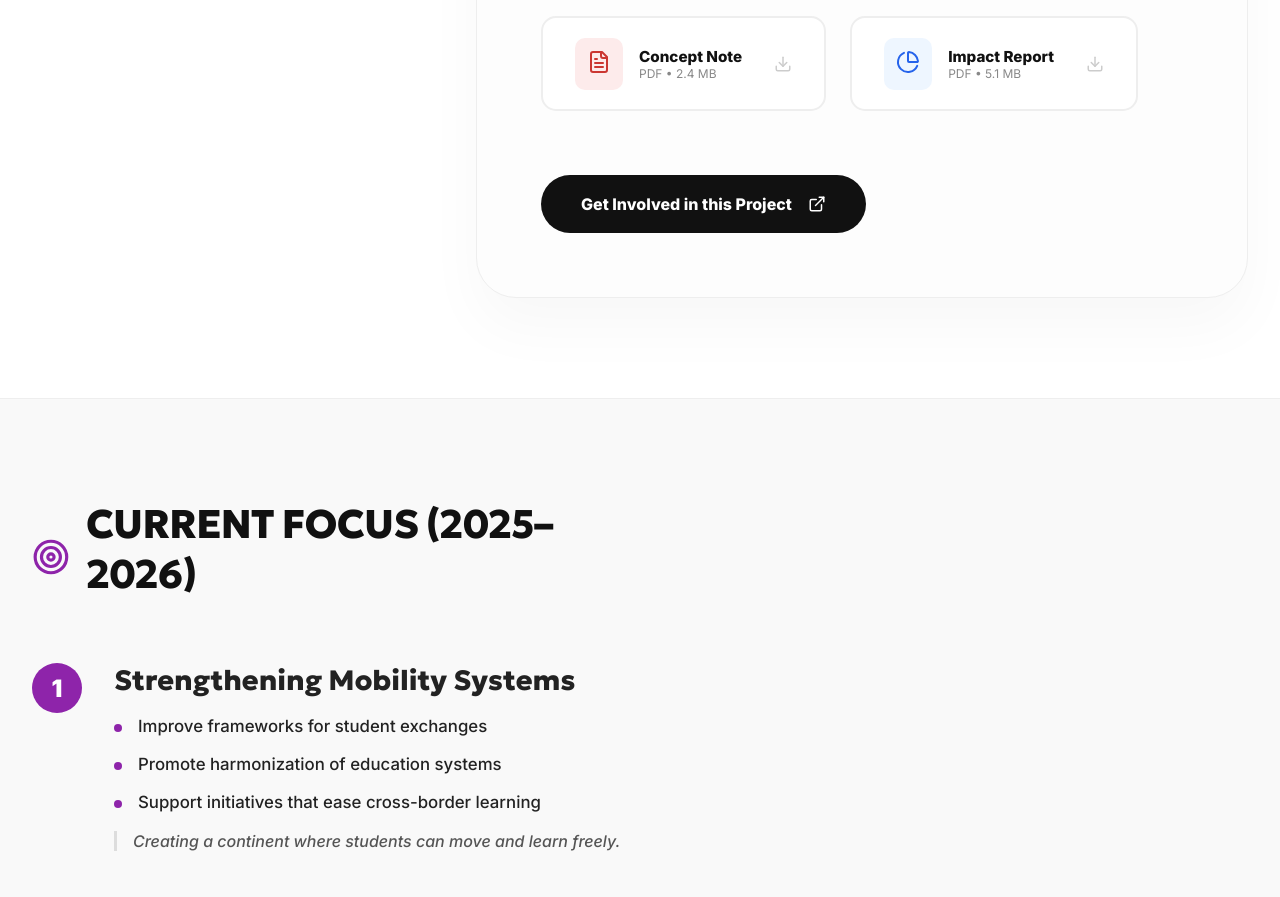
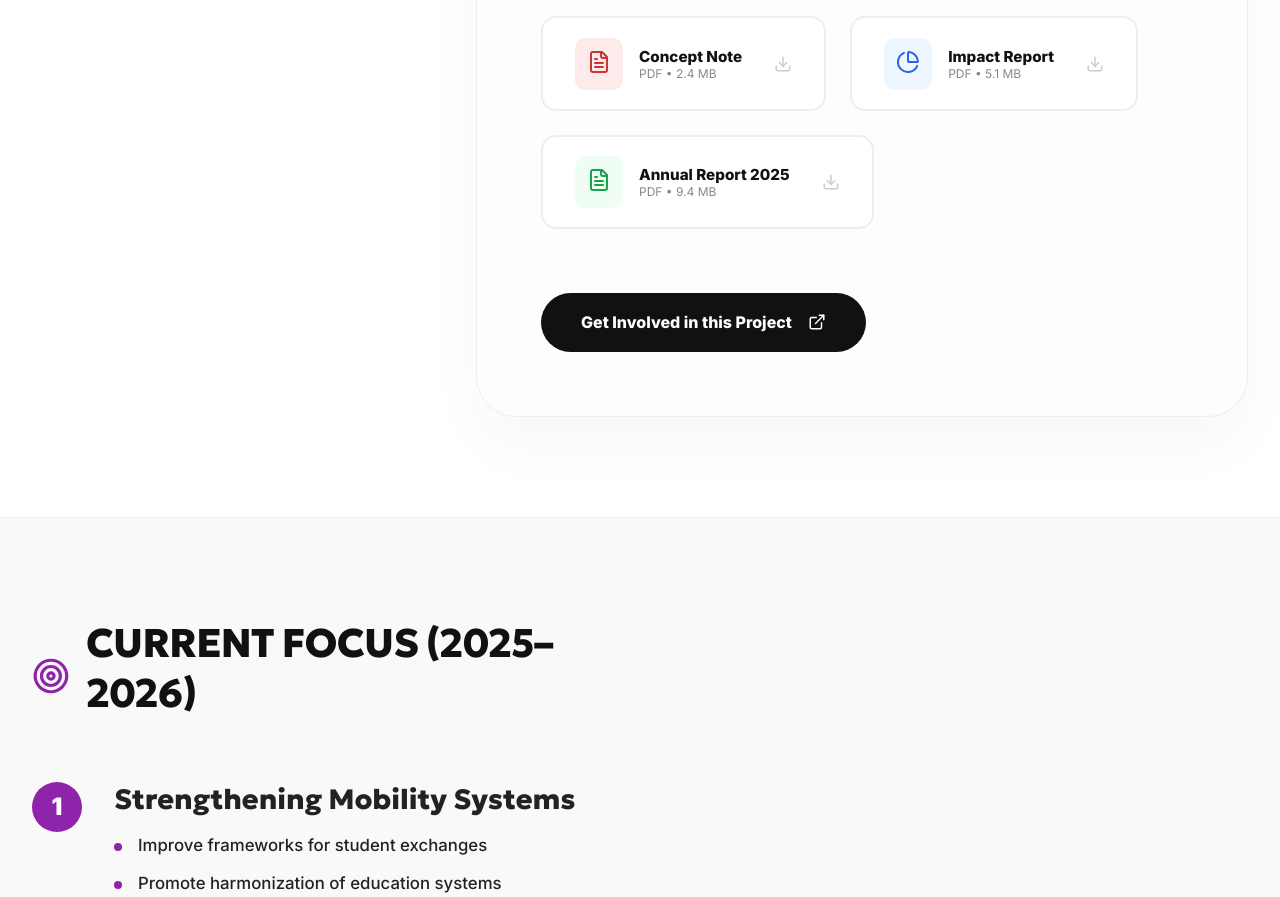
Before and after one commit to justkoby/aasu, a React (Vite) app: page /priority/migration in a window 1280 px wide. Shown: the part 4400-5297 px from the top of the page. Built offline with nearby package versions, Linux system fonts and the light colour scheme.

Commit message:
feat: add AASU Annual Report 2025

```diff
--- a/src/components/ProjectExplorer.jsx
+++ b/src/components/ProjectExplorer.jsx
@@ -357,6 +357,34 @@ const ProjectExplorer = ({ hideTabs = false, pillarIndex = 0 }) => {
                       </div>
                       <Download size={18} style={{ color: '#ccc', marginLeft: '1rem' }} />
                     </a>
+
+                    <a
+                      href="/AASU 2025 report.pdf"
+                      download
+                      target="_blank"
+                      className="download-btn"
+                      style={{
+                        display: 'flex',
+                        alignItems: 'center',
+                        gap: '1rem',
+                        padding: '1.2rem 2rem',
+                        borderRadius: '15px',
+                        backgroundColor: '#fff',
+                        border: '2px solid #eee',
+                        cursor: 'pointer',
+                        transition: 'all 0.3s ease',
+                        textDecoration: 'none'
+                      }}
+                    >
+                      <div style={{ backgroundColor: '#f0fdf4', color: '#16a34a', padding: '0.75rem', borderRadius: '10px' }}>
+                        <FileText size={24} />
+                      </div>
+                      <div style={{ textAlign: 'left' }}>
+                        <span style={{ display: 'block', fontWeight: 800, fontSize: '0.95rem', color: '#111' }}>Annual Report 2025</span>
+                        <span style={{ display: 'block', fontSize: '0.75rem', color: '#888' }}>PDF • 9.4 MB</span>
+                      </div>
+                      <Download size={18} style={{ color: '#ccc', marginLeft: '1rem' }} />
+                    </a>
                   </div>
                 </div>
 
--- a/src/data/assistantData.js
+++ b/src/data/assistantData.js
@@ -3,6 +3,7 @@ export const documents = [
   { title: "Impact Report 2024", year: "2024", type: "Report", link: "/AASU IMPACT REPORT 2024.pdf" },
   { title: "Impact Report 2023", year: "2023", type: "Report", link: "/Impact Report AASU 2023.pdf" },
   { title: "Impact Report 2025", year: "2025", type: "Report", link: "/impact report - 2025.pdf" },
+  { title: "Annual Report 2025", year: "2025", type: "Report", link: "/AASU 2025 report.pdf" },
   { title: "Annual Report 2023", year: "2023", type: "Report", link: "/Annual REPORT 2023.pdf" },
   { title: "Mid-Year Report 2022", year: "2022", type: "Report", link: "/2022 MID-YEAR REPORT.pdf" },
   { title: "Annual Report 2020", year: "2020", type: "Report", link: "/2020 Annual Report.pdf" },
@@ -147,6 +148,11 @@ export const intents = [
     keywords: ["annual report 2022", "2022 report", "annual report v5"],
     answer: "The AASU Annual Report 2022 (v5) provides a detailed overview of the Union's activities, impact, and financial standing for the year 2022, released in 2023.",
     links: [{ label: "Download Annual Report 2022", url: "/Annual-Report-2022-v5.pdf" }]
+  },
+  {
+    keywords: ["annual report 2025", "2025 report"],
+    answer: "The AASU Annual Report 2025 provides a detailed overview of the Union's activities, impact, and financial standing for the year 2025.",
+    links: [{ label: "Download Annual Report 2025", url: "/AASU 2025 report.pdf" }]
   }
 ];
 
--- a/src/data/reportsData.js
+++ b/src/data/reportsData.js
@@ -27,6 +27,16 @@ export const PRIORITY_AREAS = [
 ];
 
 export const reportsData = [
+  {
+    id: 'report-2025-annual',
+    title: 'AASU Annual Report 2025',
+    type: DOCUMENT_TYPES.ANNUAL_REPORT,
+    year: '2026',
+    priorityArea: 'General',
+    description: 'The official annual report of the All-Africa Students Union (AASU) for the year 2025, detailing our comprehensive activities and financial summaries.',
+    fileUrl: '/AASU 2025 report.pdf',
+    thumbnail: '/report-thumb-placeholder.jpg'
+  },
   {
     id: 'report-2025-impact',
     title: 'AASU Impact Report 2025',
--- a/src/data/searchData.js
+++ b/src/data/searchData.js
@@ -955,6 +955,14 @@ const searchData = [
     keywords: ["annual report 2022", "2022 report", "annual report v5", "financial summary", "impact report"]
   },
   {
+    id: 116.5,
+    title: "AASU Annual Report 2025",
+    description: "The official annual report of the All-Africa Students Union (AASU) for the year 2025, detailing our comprehensive activities and financial summaries.",
+    path: "/reports",
+    category: "Resources",
+    keywords: ["annual report 2025", "2025 report", "financial summary", "impact report"]
+  },
+  {
     id: 117,
     title: "ECOWAS - Strategic Partner",
     description: "Economic Community of West African States partnership with AASU on regional education.",
```
Also changed, not shown: 1 other file (tests, documents, lock files or other folders).
